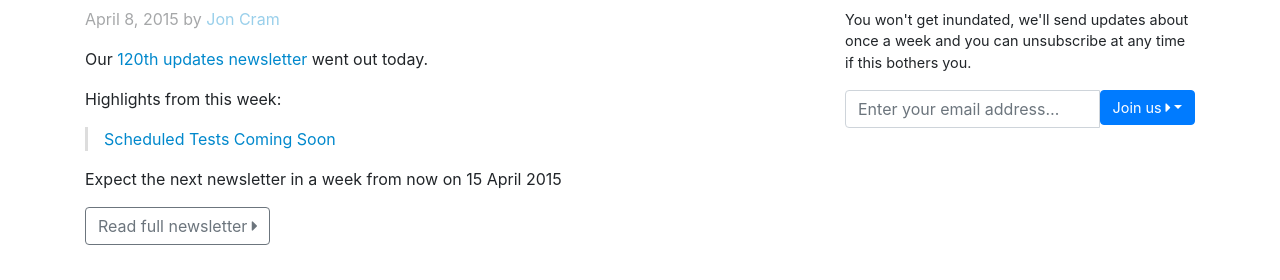
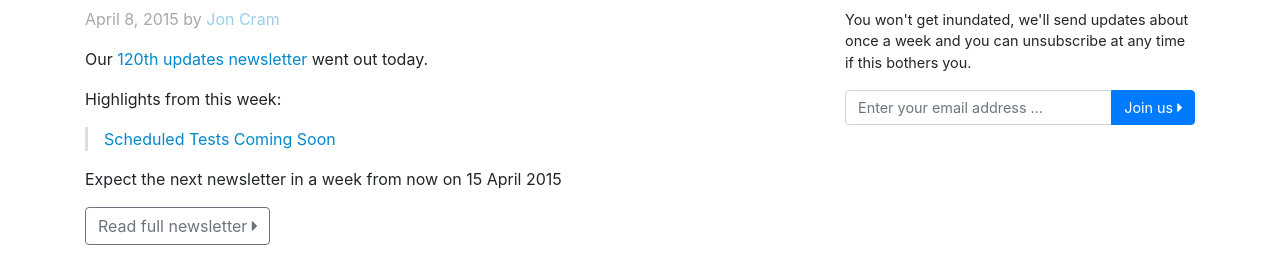
Before and after one commit to webignition/blog.simplytestable.com, a Jekyll site: the page built from index.html, in a window 1280 px wide. Shown: the part 443-723 px from the top of the page. Built offline with Jekyll 4.4.1, drawn with Linux system fonts in a browser that asks for light colours; nearby versions of some CDN libraries; comment, search, counter and statistics services are not loaded.

Commit message:
Sidebar newsletter

```diff
--- a/_includes/sidebar/newsletter.html
+++ b/_includes/sidebar/newsletter.html
@@ -1,5 +1,4 @@
-<div class="section newsletter">
-    <form class="" action="https://simplytestable.us5.list-manage.com/subscribe/post?u=ac75e33d993d2b502e333ddd0&amp;id=311aedc7f4" method="post">
+<form class="newsletter" action="https://simplytestable.us5.list-manage.com/subscribe/post?u=ac75e33d993d2b502e333ddd0&amp;id=311aedc7f4" method="post">
     <h2 class="sidebar-heading">
         <i class="fa fa-envelope sidebar-icon"></i>
         Subscribe to the inside story
@@ -13,10 +12,9 @@
     </p>
 
     <div class="input-group">
-            <input id="email" type="email" placeholder="Enter your email address…" class="form-control">
-            <div class="input-group-btn">
-                <button type="submit" class="btn btn-primary dropdown-toggle">Join us <span class="fa fa-caret-right"></span></button>
+        <input type="email" placeholder="Enter your email address &hellip;" class="form-control">
+        <div class="input-group-append">
+            <button type="submit" class="btn btn-primary">Join us <span class="fa fa-caret-right"></span></button>
         </div>
     </div>
 </form>
-</div>
--- a/assets/css/foo.css
+++ b/assets/css/foo.css
@@ -382,13 +382,7 @@ blockquote  .avatar-tom-batey {
 .sidebar a,
 .sidebar p,
 .sidebar .btn,
-.sidebar li {
+.sidebar li,
+.sidebar input {
   font-size: 0.9rem;
 }
-
-/*.header-sidebar .start-new-test-form,*/
-/*.header-sidebar .start-new-test-form .btn,*/
-/*.header-sidebar p,*/
-/*.header-sidebar .areas {*/
-  /*font-size: 0.9rem;*/
-/*}*/
```
Lines whose indentation alone changed are shown as unchanged.
